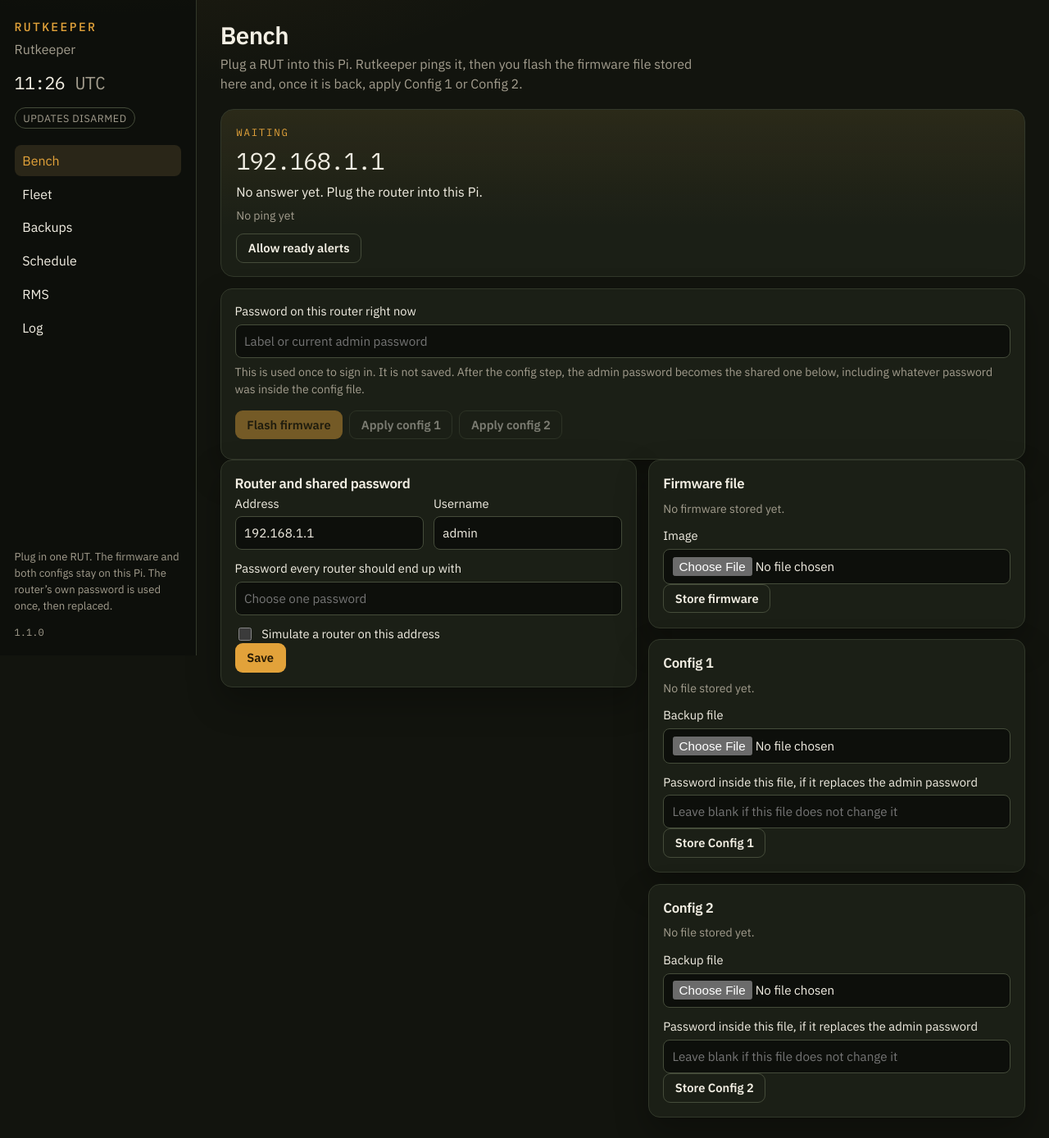
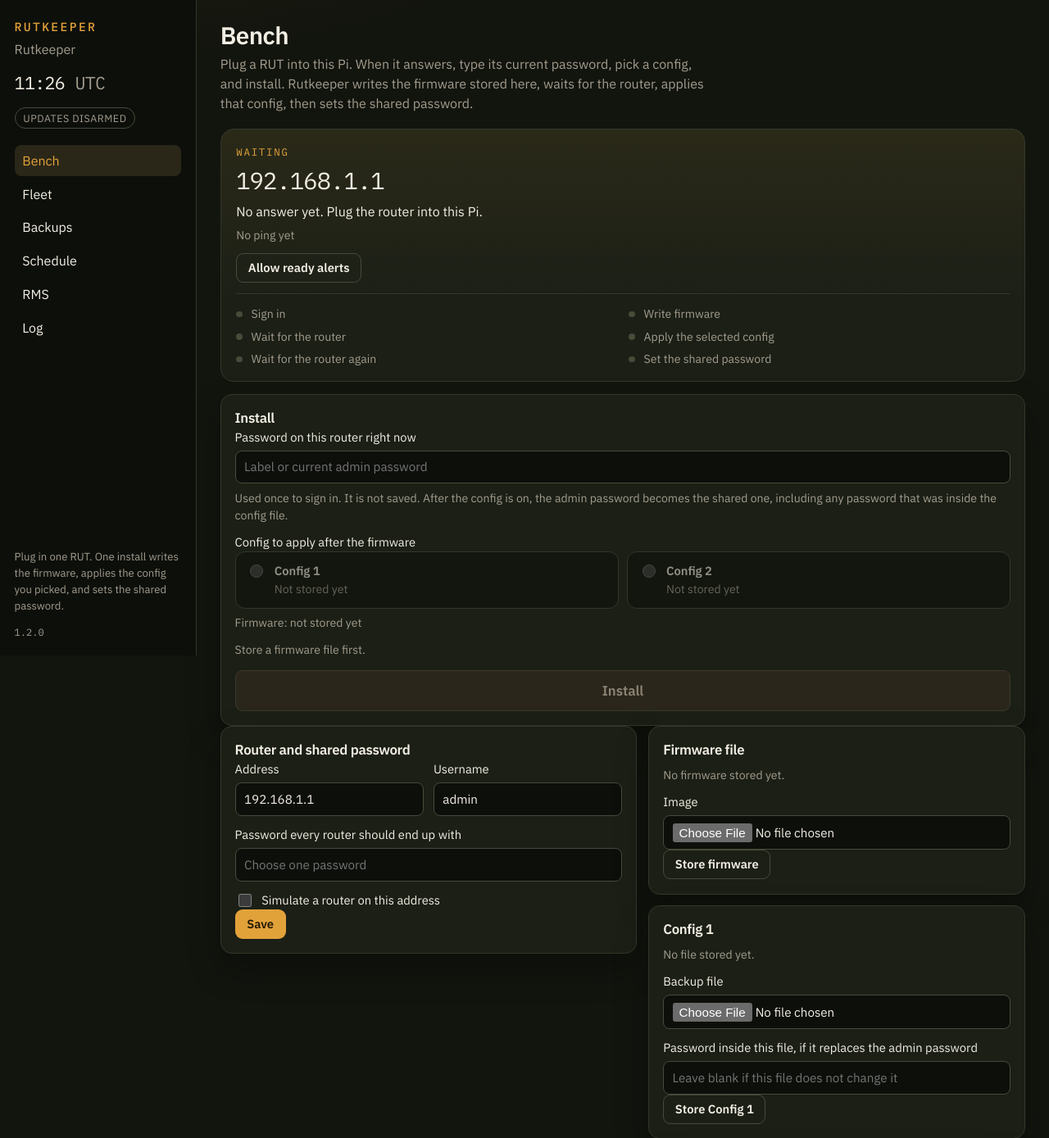
Before and after one commit to mrdomrocks/teltonika-updater-pi, a FastAPI app: page / in a window 1280 px wide. Shown: the top 1389 px of the page at 82% size. Before the commit the page ends 1364 px from the top, so only its background shows below. Run offline with FastAPI, Linux system fonts and the light colour scheme; data that the repository does not hold is empty.

Commit message:
Add a one-click bench install for firmware and a chosen config.
The bench page signs in with the password typed for this router, writes the firmware stored on the Pi, applies Config 1 or Config 2, and sets the shared admin password, with each step shown in the browser.

Co-authored-by: mr.dom.rocks <mr.dom.rocks@gmail.com>

```diff
--- a/rutkeeper/__init__.py
+++ b/rutkeeper/__init__.py
@@ -1,3 +1,3 @@
 """Rutkeeper — Teltonika firmware and config keeper for a Raspberry Pi."""
 
-__version__ = "1.1.0"
+__version__ = "1.2.0"
--- a/rutkeeper/app.py
+++ b/rutkeeper/app.py
@@ -225,11 +225,15 @@ def create_app(data_dir: Path | None = None) -> FastAPI:
     @app.post("/bench/run")
     async def bench_run(request: Request):
         form = await posted(request)
-        action = str(form.get("action") or "")
-        if action not in {"firmware", "config1", "config2"}:
+        action = str(form.get("action") or "install")
+        slot = str(form.get("config") or "")
+        if action == "install":
+            if slot not in {"config1", "config2"}:
+                return redirect("/", "Select Config 1 or Config 2.")
+        elif action not in {"firmware", "config1", "config2"}:
             return redirect("/", "Choose firmware or a config.")
         try:
-            bench.start_job(action, str(form.get("current_password") or ""))
+            bench.start_job(action, str(form.get("current_password") or ""), slot)
         except BenchBusy:
             return redirect("/", "The bench is already working on this router.")
         return redirect("/", "Job started.")
--- a/rutkeeper/static/app.css
+++ b/rutkeeper/static/app.css
@@ -184,6 +184,13 @@ p { margin: 0; }
   flex-shrink: 0;
 }
 .btn:disabled { opacity: 0.45; cursor: not-allowed; }
+.btn.install:disabled {
+  opacity: 1;
+  background: #2a261c;
+  color: #8d8474;
+  border: 1px solid #3d382c;
+  cursor: not-allowed;
+}
 .btn.primary { background: var(--amber); color: var(--amber-ink); }
 .btn.primary:hover { background: #f0b454; }
 .btn.quiet { background: transparent; color: var(--ink); border-color: var(--line-strong); }
@@ -359,6 +366,85 @@ details summary { cursor: pointer; font-weight: 600; }
 .hero-host { font-size: 1.8rem; margin: 0.25rem 0; letter-spacing: -0.03em; }
 .hero-detail { color: var(--ink); max-width: 62ch; }
 
+.choices {
+  border: 0;
+  margin: 0.15rem 0 0.2rem;
+  padding: 0;
+  display: grid;
+  grid-template-columns: 1fr 1fr;
+  gap: 0.6rem;
+}
+.choices legend {
+  grid-column: 1 / -1;
+  font-size: 0.92rem;
+  padding: 0;
+}
+.choice {
+  flex-direction: row;
+  align-items: flex-start;
+  gap: 0.65rem;
+  margin: 0;
+  border: 1px solid var(--line-strong);
+  border-radius: 12px;
+  padding: 0.75rem 0.8rem;
+  background: var(--bg-sunken);
+  cursor: pointer;
+}
+.choice input {
+  width: 1rem;
+  height: 1rem;
+  flex: 0 0 auto;
+  margin-top: 0.2rem;
+  accent-color: var(--amber);
+}
+.choice strong { display: block; }
+.choice .hint { margin: 0.15rem 0 0; }
+.choice:has(input:checked) {
+  border-color: var(--amber);
+  background: rgba(226, 162, 58, 0.08);
+}
+.choice:has(input:disabled) {
+  opacity: 0.55;
+  cursor: not-allowed;
+}
+.btn.install {
+  width: 100%;
+  margin-top: 0.2rem;
+  padding: 0.85rem 1rem;
+  font-size: 1.05rem;
+}
+.install-steps {
+  list-style: none;
+  padding: 0.85rem 0 0;
+  margin: 0.85rem 0 0;
+  border-top: 1px solid var(--line);
+  display: grid;
+  grid-template-columns: 1fr 1fr;
+  gap: 0.4rem 0.9rem;
+}
+.install-steps li {
+  color: var(--muted);
+  font-size: 0.88rem;
+  padding-left: 1.15rem;
+  position: relative;
+}
+.install-steps li::before {
+  content: "";
+  position: absolute;
+  left: 0;
+  top: 0.42rem;
+  width: 0.48rem;
+  height: 0.48rem;
+  border-radius: 999px;
+  background: var(--line-strong);
+}
+.install-steps li.done { color: var(--green); }
+.install-steps li.done::before { background: var(--green); }
+.install-steps li.now { color: var(--amber); font-weight: 600; }
+.install-steps li.now::before { background: var(--amber); }
+.install-steps li.fail { color: var(--red); font-weight: 600; }
+.install-steps li.fail::before { background: var(--red); }
+
 @media (max-width: 860px) {
   .shell { grid-template-columns: 1fr; }
   .rail {
@@ -372,7 +458,7 @@ details summary { cursor: pointer; font-weight: 600; }
   .clock { font-size: 1.05rem; }
   .main { padding: 1.1rem 0.9rem 2.5rem; }
   .page-head, .callout { flex-direction: column; align-items: flex-start; }
-  .detail, .split, .facts { grid-template-columns: 1fr; }
+  .detail, .split, .facts, .choices, .install-steps { grid-template-columns: 1fr; }
   table.fleet, table.log { border: 0; }
   table.fleet thead, table.log thead { display: none; }
   table.fleet tr, table.log tr {
--- a/rutkeeper/static/app.js
+++ b/rutkeeper/static/app.js
@@ -48,28 +48,80 @@
       }
     };
 
+    var steps = ["login", "firmware", "firmware-reboot", "config", "config-reboot", "password"];
+    var last = null;
+
     var paint = function (data) {
+      last = data;
       hero.setAttribute("data-phase", data.phase || "offline");
       var kicker = document.getElementById("bench-kicker");
       var detail = document.getElementById("bench-detail");
       var rtt = document.getElementById("bench-rtt");
       var host = document.getElementById("bench-host");
+      var busy = data.phase === "busy" || data.phase === "rebooting";
       if (kicker) {
-        kicker.textContent = data.http ? "Ready" : data.ping ? "Ping only" : data.phase === "rebooting" ? "Rebooting" : "Waiting";
+        if (data.phase === "rebooting") kicker.textContent = "Rebooting";
+        else if (busy) kicker.textContent = "Installing";
+        else if (data.http) kicker.textContent = "Ready";
+        else if (data.ping) kicker.textContent = "Ping only";
+        else kicker.textContent = "Waiting";
       }
       if (detail) detail.textContent = data.error || data.detail || "";
       if (host) host.textContent = data.host || "";
       if (rtt) {
         rtt.textContent = data.rtt_ms ? "Last ping " + data.rtt_ms + " ms" : data.ping ? "Ping answered" : "No ping yet";
       }
-      var flash = document.getElementById("flash-button");
-      var config1 = document.getElementById("config1-button");
-      var config2 = document.getElementById("config2-button");
-      var busy = data.phase === "busy" || data.phase === "rebooting";
-      if (flash) flash.disabled = busy || !data.firmware_ready || !data.http;
-      if (config1) config1.disabled = busy || !data.config1_ready || !data.http;
-      if (config2) config2.disabled = busy || !data.config2_ready || !data.http;
+      var current = data.step || "";
+      var index = steps.indexOf(current);
+      var failed = Boolean(data.error);
+      document.querySelectorAll("#install-steps li").forEach(function (item) {
+        var mine = steps.indexOf(item.getAttribute("data-step"));
+        item.classList.remove("done", "now", "fail");
+        if (current === "done" || (index > mine && mine >= 0)) item.classList.add("done");
+        else if (index === mine) item.classList.add(failed ? "fail" : "now");
+      });
+      var radio1 = document.querySelector('#bench-run input[value="config1"]');
+      var radio2 = document.querySelector('#bench-run input[value="config2"]');
+      if (radio1) {
+        radio1.disabled = busy || !data.config1_ready;
+        if (radio1.disabled) radio1.checked = false;
+      }
+      if (radio2) {
+        radio2.disabled = busy || !data.config2_ready;
+        if (radio2.disabled) radio2.checked = false;
+      }
+      var selected = document.querySelector('#bench-run input[name="config"]:checked');
+      var slot = selected ? selected.value : "";
+      var configReady = slot === "config1" ? data.config1_ready : slot === "config2" ? data.config2_ready : false;
+      var password = document.querySelector('#bench-run input[name="current_password"]');
+      var typed = Boolean(password && password.value);
+      var install = document.getElementById("install-button");
+      if (install) {
+        install.disabled = busy || !typed || !data.http || !data.firmware_ready || !configReady || !data.has_target_password;
+      }
+      var hint = document.getElementById("install-hint");
+      if (hint && !busy && !data.error) {
+        if (!data.firmware_ready) hint.textContent = "Store a firmware file first.";
+        else if (!data.config1_ready && !data.config2_ready) hint.textContent = "Store Config 1 or Config 2.";
+        else if (!data.has_target_password) hint.textContent = "Save the shared password first.";
+        else if (!data.http) hint.textContent = "Waiting for the router to answer.";
+        else if (!typed) hint.textContent = "Type this router’s current password, pick a config, then install.";
+        else if (!configReady) hint.textContent = "Pick Config 1 or Config 2.";
+        else hint.textContent = "Install signs in, writes the firmware, applies the config, then sets the shared password.";
+      }
     };
+
+    var passwordField = document.querySelector('#bench-run input[name="current_password"]');
+    if (passwordField) {
+      passwordField.addEventListener("input", function () {
+        if (last) paint(last);
+      });
+    }
+    document.querySelectorAll('#bench-run input[name="config"]').forEach(function (radio) {
+      radio.addEventListener("change", function () {
+        if (last) paint(last);
+      });
+    });
 
     var poll = function () {
       fetch("/bench/status", { headers: { Accept: "application/json" } })
@@ -101,11 +153,18 @@
         .catch(function () { return null; });
     };
     poll();
-    window.setInterval(poll, 2000);
+    window.setInterval(poll, 1000);
   }
 
   document.querySelectorAll("form").forEach(function (form) {
     form.addEventListener("submit", function (event) {
+      if (form.id === "bench-run") {
+        var install = document.getElementById("install-button");
+        if (install && install.disabled) {
+          event.preventDefault();
+          return;
+        }
+      }
       var message = form.getAttribute("data-confirm");
       if (message && !window.confirm(message)) {
         event.preventDefault();
--- a/rutkeeper/templates/base.html
+++ b/rutkeeper/templates/base.html
@@ -31,7 +31,7 @@
         <a href="/rms" {% if path == "/rms" %}aria-current="page"{% endif %}>RMS</a>
         <a href="/log" {% if path == "/log" %}aria-current="page"{% endif %}>Log</a>
       </nav>
-      <p class="rail-note">Plug in one RUT. The firmware and both configs stay on this Pi. The router’s own password is used once, then replaced.</p>
+      <p class="rail-note">Plug in one RUT. One install writes the firmware, applies the config you picked, and sets the shared password.</p>
       <p class="rail-version">{{ version }}</p>
     </aside>
     <main class="main">
```
Also changed, not shown: rutkeeper/bench.py (+61 -20 lines), rutkeeper/templates/bench.html (+33 -7 lines), tests/test_bench.py (+82 -3 lines), README.md.
